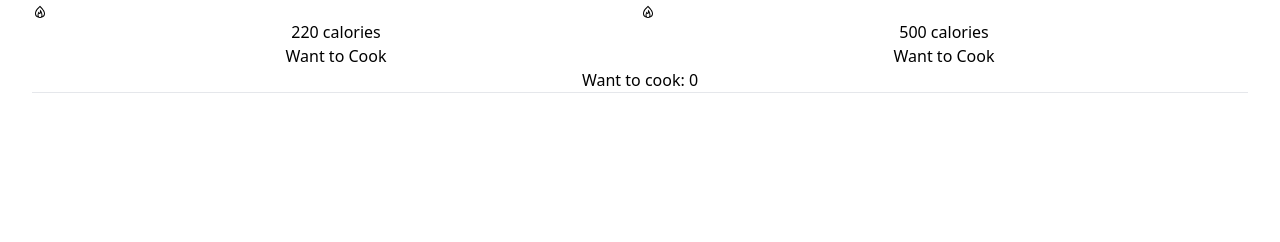
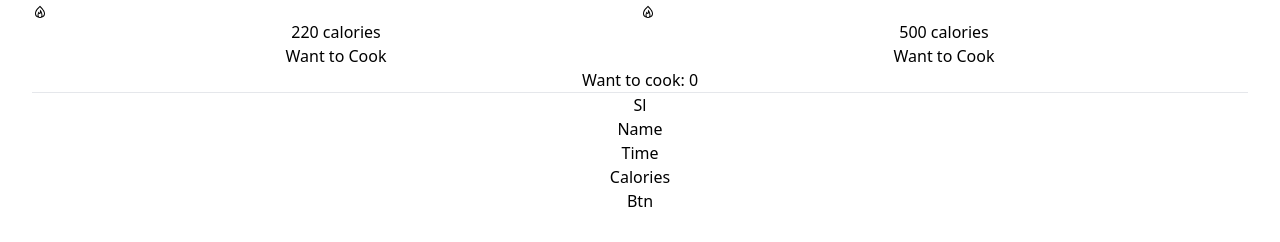
Before and after one commit to imran2024bd/b9a7-assignment-recipe-chefs-01, a React (Vite) app: page / in a window 1280 px wide. Shown: the part 2653-2895 px from the top of the page. Before the commit the page ends 2778 px from the top, so only its background shows below. Built offline with nearby package versions, Linux system fonts and the light colour scheme.

Commit message:
Want to Cook Functionality Done

```diff
--- a/src/components/Cooks/Cook/Cook.jsx
+++ b/src/components/Cooks/Cook/Cook.jsx
@@ -1,13 +1,20 @@
 import React from 'react';
 
-const Cook = ({cook}) => {
-    console.log(cook);
-    const { recipe_name, preparing_time, calories } = cook;
+const Cook = ({cook , idx}) => {
+    // console.log(cook);
+    // console.log(idx);
+    const { recipe_name, preparing_time, calories} = cook;
+
+
     return (
-        <div className='flex justify-around'>
-            <li>Name: {recipe_name} </li>
-            <li>Time: {preparing_time} </li>
-            <li>Calories: {calories} </li>
+        <div className='flex justify-around items-center m-6 bg-[#28282808] rounded-lg text-xs text-center space-x-6'>
+            <p> {idx + 1} </p>
+            <p>{recipe_name.slice(0,20)}</p>
+            <p>{preparing_time}</p>
+            <p>{calories}</p>
+            <button className='bg-[#0BE58A] rounded-[20px] text-xs m-2 p-2 font-medium'>Preparing</button>
+
+
 
         </div>
     );
--- a/src/components/Cooks/Cooks.jsx
+++ b/src/components/Cooks/Cooks.jsx
@@ -7,20 +7,27 @@ const Cooks = ({ wantCook }) => {
     // console.log(wantCook);
 
     return (
-        <div className='flex justify-around border-2 rounded-xl '>
-            <h1 className='text-xl font-semibold' >Want to cook: {wantCook.length} </h1>
+        <div className='  border-2 rounded-xl '>
+            <h1 className='text-2xl font-semibold m-6 p-6' >Want to cook: {wantCook.length} </h1>
             <hr />
 
+            <div className='flex justify-around m-6 text-xs space-x-6'>
+                <p>Sl</p>
+                <p>Name</p>
+                <p>Time</p>
+                <p>Calories</p>
+                <p> Btn</p>
+            </div>
+
             {
-                wantCook.map((cook , idx) => <Cook
-                key={idx}
-                cook={cook}
-                ></Cook>)
+                wantCook.map((cook, idx) => (<Cook
+                    key={idx}
+                    cook={cook}
+                    idx={idx}
+                ></Cook>))
             }
 
-            {/* <h1>Name: {recipe_name} </h1>
-            <h1>Time: {preparing_time} </h1>
-            <h1>Calories: {calories} </h1>  */}
+
         </div>
     );
 };
```
Also changed, not shown: src/App.jsx (+2 -10 lines).
